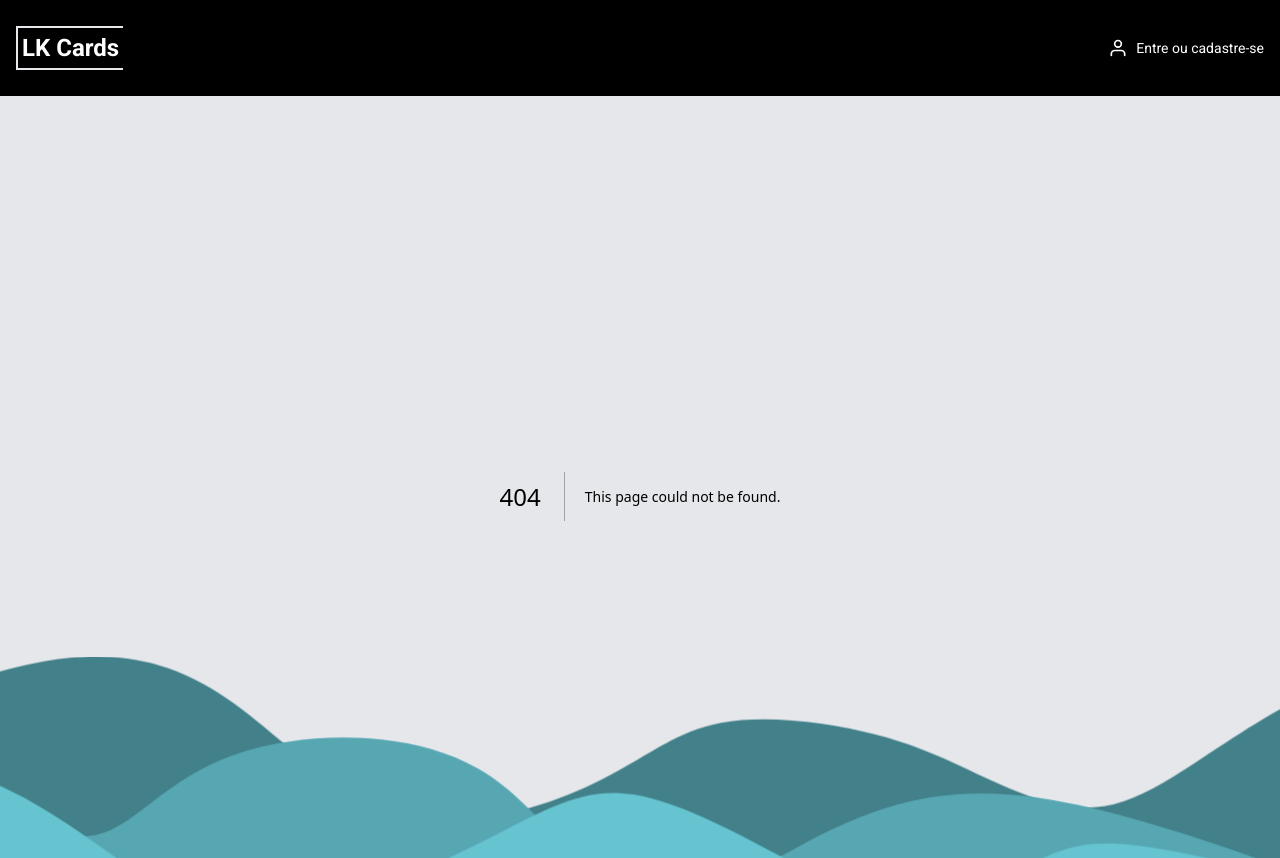
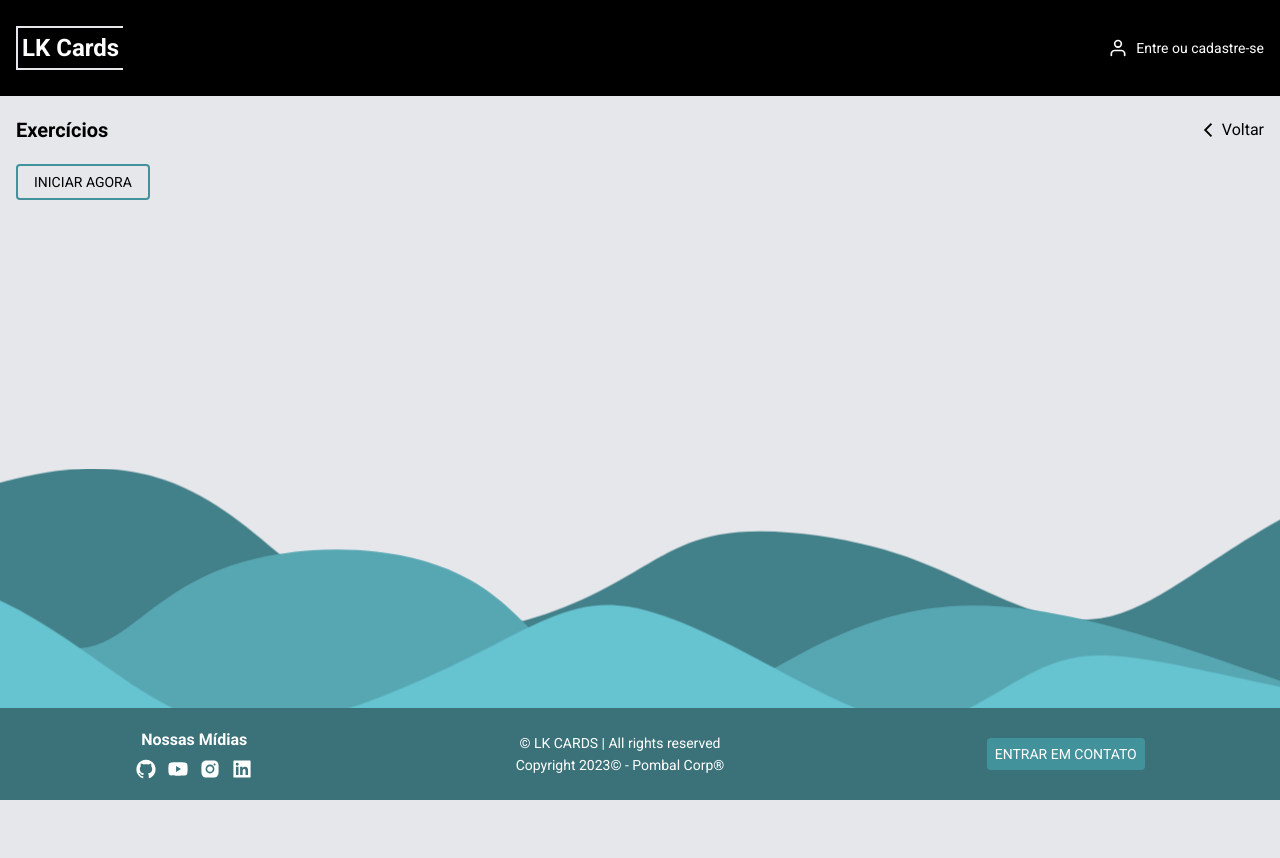
Before and after one commit to Lokeon22/CardsTranslate, a Next.js app: page /mycards/exercise in a window 1280 px wide. Before the commit this address had no page. Shown: the top 858 px of the page. After the commit the page ends 800 px from the top, so only its background shows below. Built offline with nearby package versions, Linux system fonts and the light colour scheme.

Commit message:
create user_form_exercise

```diff
--- a/src/@types/User.ts
+++ b/src/@types/User.ts
@@ -5,6 +5,7 @@ export type UserLogin = {
     email: string;
     password: string;
     avatar: string | null;
+    background: string | null;
     created_at: Date;
   };
   token: string;
--- /dev/null
+++ b/src/app/mycards/exercise/loading.tsx
@@ -0,0 +1,7 @@
+export default function Loading() {
+  return (
+    <div className="max-w-7xl gap-5 mx-auto my-0 px-2 sm:px-4 mt-5">
+      <h2 className="text-xl font-medium">Carregando exercício...</h2>
+    </div>
+  );
+}
--- /dev/null
+++ b/src/app/mycards/exercise/page.tsx
@@ -0,0 +1,65 @@
+"use client";
+import { useState } from "react";
+import { parseCookies } from "nookies";
+import { IoChevronBackSharp } from "react-icons/io5";
+import Link from "next/link";
+
+import { Cards } from "@/@types/Cards";
+import ExerciseClient from "@/components/ExerciseClient";
+
+export default async function Exercises() {
+  const [data, setData] = useState<Cards[]>();
+
+  const [step, setStep] = useState<number[]>();
+
+  async function getExercise() {
+    const { lk_token: token } = parseCookies();
+
+    const res = await fetch(`${process.env.NEXT_PUBLIC_API_URL}/allcards`, {
+      next: { revalidate: 60 * 60 * 24 },
+      headers: {
+        Authorization: "Bearer " + `${token}`,
+      },
+    });
+
+    const data: Cards[] = await res.json();
+    setData(data);
+
+    var result: number[] = [];
+
+    for (var i = 0; i <= data.length; i++) {
+      result.push(i);
+    }
+
+    //adicionando o número total de steps das perguntas do card do usuario
+    setStep(result);
+
+    return console.log("executei");
+  }
+
+  return (
+    <section className="w-full h-full bg-gray-200 animate-changeOpDire">
+      <div className="max-w-7xl flex flex-col items-start gap-3 sm:gap-5 mx-auto my-0 px-2 sm:px-4 mt-5">
+        <div className="w-full flex justify-between gap-2 items-center">
+          <h2 className="text-xl font-semibold">Exercícios</h2>
+          <Link
+            className="flex items-center gap-1 hover:brightness-90 hover:duration-200"
+            href={"/mycards"}
+          >
+            <IoChevronBackSharp className="w-5 h-5" />
+            Voltar
+          </Link>
+        </div>
+
+        <button
+          onClick={getExercise}
+          className="border-2 rounded border-[#42929c] px-4 py-1.5 w-max uppercase text-sm hover:bg-[#43818A] hover:duration-500 hover:text-blue-100"
+        >
+          Iniciar agora
+        </button>
+
+        {data && <ExerciseClient data={data} />}
+      </div>
+    </section>
+  );
+}
--- a/src/app/mycards/page.tsx
+++ b/src/app/mycards/page.tsx
@@ -38,7 +38,7 @@ export default async function MyCards({
         <div className="flex items-center gap-5">
           <h2 className="text-xl font-semibold uppercase">Meus cards</h2>
           <Link
-            className="border-2 border-[#42929c] px-4 py-1.5 w-max uppercase text-sm hover:bg-[#43818A] hover:duration-500 hover:text-blue-100"
+            className="border-2 border-[#42929c] rounded px-4 py-1.5 w-max uppercase text-sm hover:bg-[#43818A] hover:duration-500 hover:text-blue-100"
             href={"/"}
           >
             Criar card
@@ -64,6 +64,15 @@ export default async function MyCards({
           </Link>
         </nav>
 
+        {data.length > 5 && (
+          <Link
+            href={"/mycards/exercise"}
+            className="ml-auto rounded border-2 border-[#42929c] px-4 py-1.5 w-max uppercase text-sm hover:bg-[#43818A] hover:duration-500 hover:text-blue-100"
+          >
+            Revisão
+          </Link>
+        )}
+
         {data.length > 0 && <ButtonDelete />}
       </div>
 
--- /dev/null
+++ b/src/components/ExerciseClient/index.tsx
@@ -0,0 +1,38 @@
+"use client";
+import { Cards } from "@/@types/Cards";
+import { useState } from "react";
+
+interface ExerciseClientProps {
+  data?: Cards[];
+}
+
+export default function ExerciseClient({ data }: ExerciseClientProps) {
+  const [indexActual, setIndexActual] = useState(0);
+
+  const handleQuestion = () => setIndexActual((prev) => prev + 1);
+
+  const actual = data && data[indexActual];
+
+  return (
+    <div>
+      {actual && (
+        <div key={actual.id}>
+          <h2>Pergunta: {actual.english}</h2>
+          <h2>
+            Resposta: <input type="text" />
+          </h2>
+        </div>
+      )}
+      {data && indexActual < data.length - 1 ? (
+        <button
+          className="bg-blue-400 mt-3 px-4 w-max py-1.5 rounded text-gray-100"
+          onClick={handleQuestion}
+        >
+          Proxima pergunta
+        </button>
+      ) : (
+        <span>Final das perguntas</span>
+      )}
+    </div>
+  );
+}
```
